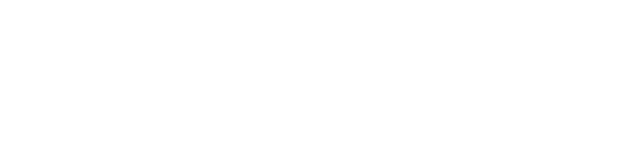
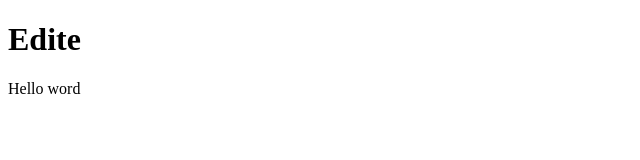
Before and after one commit to Samar0208/github, a website: page index.html in a window 1280 px wide. Shown: the whole page, without its empty margins (0-640 px from the left). Drawn offline with Linux system fonts and the light colour scheme.

Commit message:
update index.html

```diff
--- a/index.html
+++ b/index.html
@@ -8,6 +8,9 @@
     <title>Document</title>
 </head>
 
-<body></body>
+<body>
+    <h1> Edite </h1>
+    <p> Hello word </p>
+</body>
 
 </html>
```
